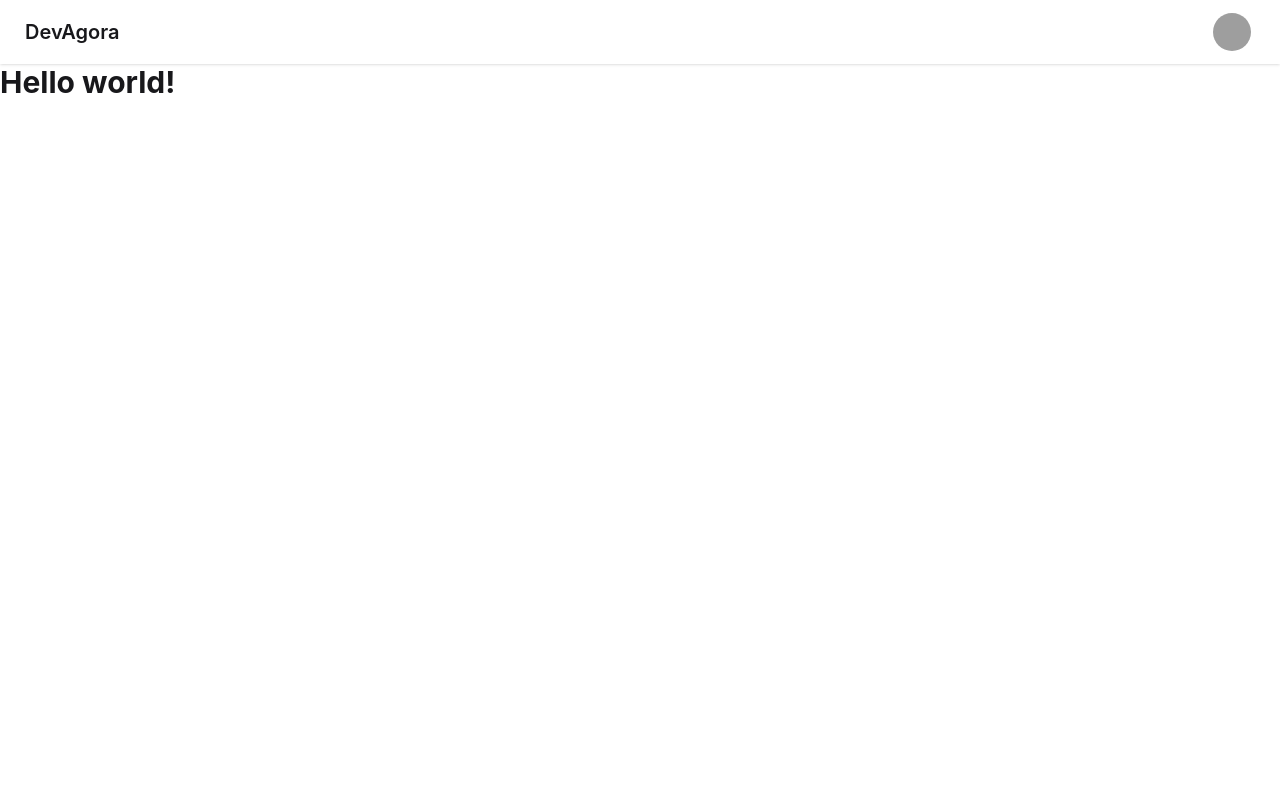
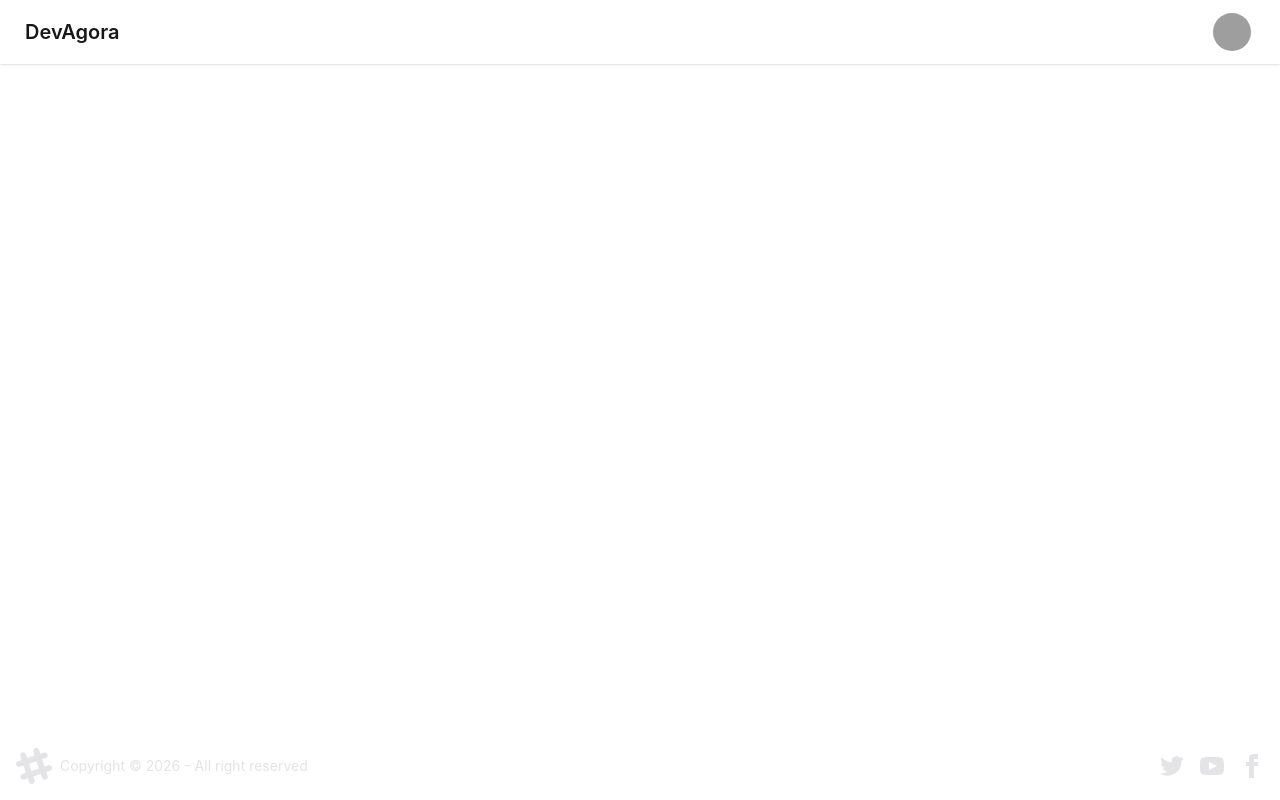
Before and after one commit to forgewithharsh/devagora-web, a React (Vite) app: page / in a window 1280 px wide. Built offline with nearby package versions, Linux system fonts and the light colour scheme; grey boxes are pictures that could not be loaded.

Commit message:
feat: implement routing with react-router-dom and create Body, Login, Profile, and Footer components

```diff
--- a/package.json
+++ b/package.json
@@ -14,6 +14,7 @@
     "postcss": "^8.5.10",
     "react": "^19.2.5",
     "react-dom": "^19.2.5",
+    "react-router-dom": "^7.14.2",
     "tailwindcss": "^4.2.4"
   },
   "devDependencies": {
--- a/src/App.jsx
+++ b/src/App.jsx
@@ -1,10 +1,19 @@
-import Navbar from "./NavBar";
+import { BrowserRouter, Route, Routes } from "react-router-dom";
+import Body from "./Body.jsx";
+import Login from "./Login.jsx";
+import Profile from "./Profile.jsx";
 
 function App() {
   return (
     <>
-      <Navbar />
-      <h1 class="text-3xl font-bold">Hello world!</h1>
+      <BrowserRouter>
+        <Routes>
+          <Route path="/" element={<Body />}>
+            <Route path="/login" element={<Login />} />
+            <Route path="/profile" element={<Profile />} />
+          </Route>
+        </Routes>
+      </BrowserRouter>
     </>
   );
 }
--- /dev/null
+++ b/src/Body.jsx
@@ -0,0 +1,15 @@
+import { Outlet } from "react-router-dom";
+import Navbar from "./Navbar";
+import Footer from "./Footer";
+
+const Body = () => {
+  return (
+    <div>
+      <Navbar />
+      <Outlet />
+      <Footer />
+    </div>
+  );
+};
+
+export default Body;
--- /dev/null
+++ b/src/Footer.jsx
@@ -0,0 +1,57 @@
+function Footer() {
+  return (
+    <footer className="footer sm:footer-horizontal bg-base-100 text-neutral-content items-center p-4 fixed bottom-0">
+      <aside className="grid-flow-col items-center">
+        <svg
+          width="36"
+          height="36"
+          viewBox="0 0 24 24"
+          xmlns="http://www.w3.org/2000/svg"
+          fillRule="evenodd"
+          clipRule="evenodd"
+          className="fill-current"
+        >
+          <path d="M22.672 15.226l-2.432.811.841 2.515c.33 1.019-.209 2.127-1.23 2.456-1.15.325-2.148-.321-2.463-1.226l-.84-2.518-5.013 1.677.84 2.517c.391 1.203-.434 2.542-1.831 2.542-.88 0-1.601-.564-1.86-1.314l-.842-2.516-2.431.809c-1.135.328-2.145-.317-2.463-1.229-.329-1.018.211-2.127 1.231-2.456l2.432-.809-1.621-4.823-2.432.808c-1.355.384-2.558-.59-2.558-1.839 0-.817.509-1.582 1.327-1.846l2.433-.809-.842-2.515c-.33-1.02.211-2.129 1.232-2.458 1.02-.329 2.13.209 2.461 1.229l.842 2.515 5.011-1.677-.839-2.517c-.403-1.238.484-2.553 1.843-2.553.819 0 1.585.509 1.85 1.326l.841 2.517 2.431-.81c1.02-.33 2.131.211 2.461 1.229.332 1.018-.21 2.126-1.23 2.456l-2.433.809 1.622 4.823 2.433-.809c1.242-.401 2.557.484 2.557 1.838 0 .819-.51 1.583-1.328 1.847m-8.992-6.428l-5.01 1.675 1.619 4.828 5.011-1.674-1.62-4.829z"></path>
+        </svg>
+        <p>Copyright © {new Date().getFullYear()} - All right reserved</p>
+      </aside>
+      <nav className="grid-flow-col gap-4 md:place-self-center md:justify-self-end">
+        <a>
+          <svg
+            xmlns="http://www.w3.org/2000/svg"
+            width="24"
+            height="24"
+            viewBox="0 0 24 24"
+            className="fill-current"
+          >
+            <path d="M24 4.557c-.883.392-1.832.656-2.828.775 1.017-.609 1.798-1.574 2.165-2.724-.951.564-2.005.974-3.127 1.195-.897-.957-2.178-1.555-3.594-1.555-3.179 0-5.515 2.966-4.797 6.045-4.091-.205-7.719-2.165-10.148-5.144-1.29 2.213-.669 5.108 1.523 6.574-.806-.026-1.566-.247-2.229-.616-.054 2.281 1.581 4.415 3.949 4.89-.693.188-1.452.232-2.224.084.626 1.956 2.444 3.379 4.6 3.419-2.07 1.623-4.678 2.348-7.29 2.04 2.179 1.397 4.768 2.212 7.548 2.212 9.142 0 14.307-7.721 13.995-14.646.962-.695 1.797-1.562 2.457-2.549z"></path>
+          </svg>
+        </a>
+        <a>
+          <svg
+            xmlns="http://www.w3.org/2000/svg"
+            width="24"
+            height="24"
+            viewBox="0 0 24 24"
+            className="fill-current"
+          >
+            <path d="M19.615 3.184c-3.604-.246-11.631-.245-15.23 0-3.897.266-4.356 2.62-4.385 8.816.029 6.185.484 8.549 4.385 8.816 3.6.245 11.626.246 15.23 0 3.897-.266 4.356-2.62 4.385-8.816-.029-6.185-.484-8.549-4.385-8.816zm-10.615 12.816v-8l8 3.993-8 4.007z"></path>
+          </svg>
+        </a>
+        <a>
+          <svg
+            xmlns="http://www.w3.org/2000/svg"
+            width="24"
+            height="24"
+            viewBox="0 0 24 24"
+            className="fill-current"
+          >
+            <path d="M9 8h-3v4h3v12h5v-12h3.642l.358-4h-4v-1.667c0-.955.192-1.333 1.115-1.333h2.885v-5h-3.808c-3.596 0-5.192 1.583-5.192 4.615v3.385z"></path>
+          </svg>
+        </a>
+      </nav>
+    </footer>
+  );
+}
+
+export default Footer;
--- /dev/null
+++ b/src/Login.jsx
@@ -0,0 +1,5 @@
+function Login() {
+  return <div>Login</div>;
+}
+
+export default Login;
--- /dev/null
+++ b/src/Profile.jsx
@@ -0,0 +1,5 @@
+function Profile() {
+  return <div>Profile</div>;
+}
+
+export default Profile;
```
Also changed, not shown: 1 other file (tests, documents, lock files or other folders).
